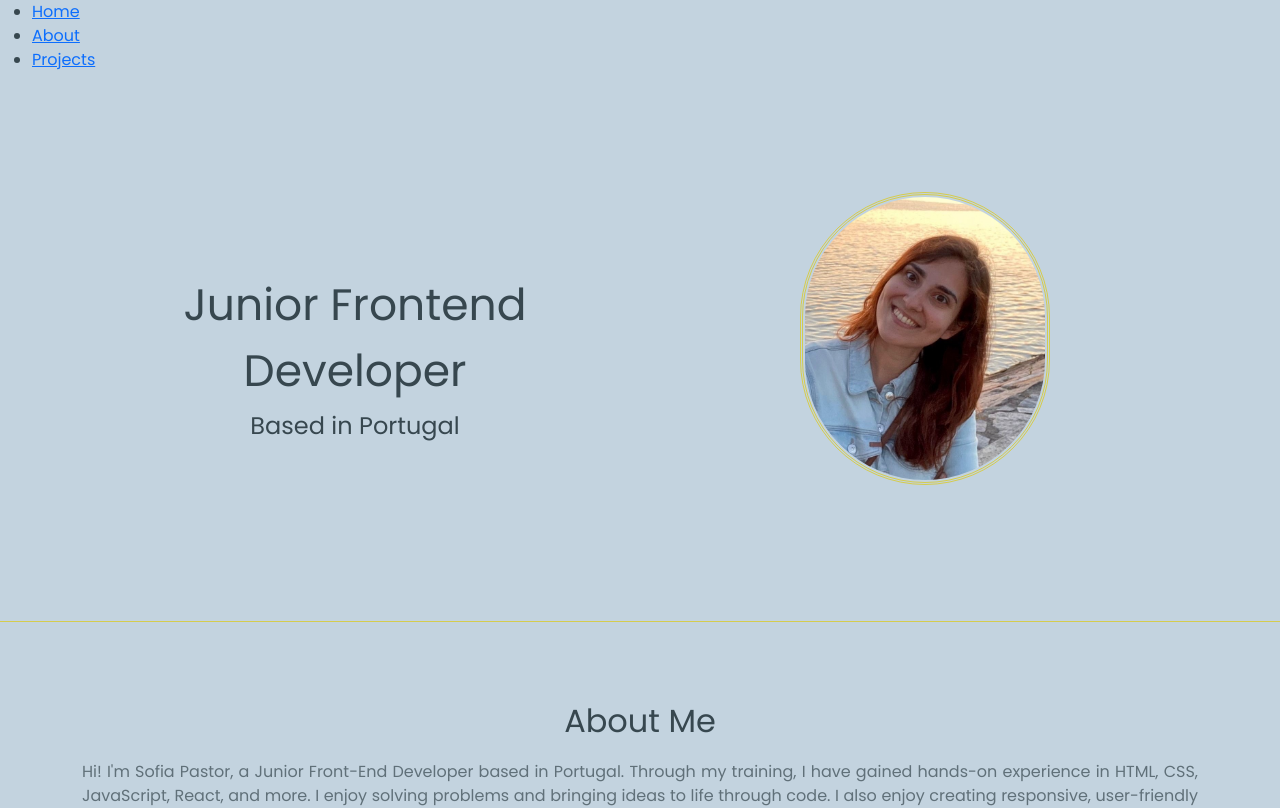
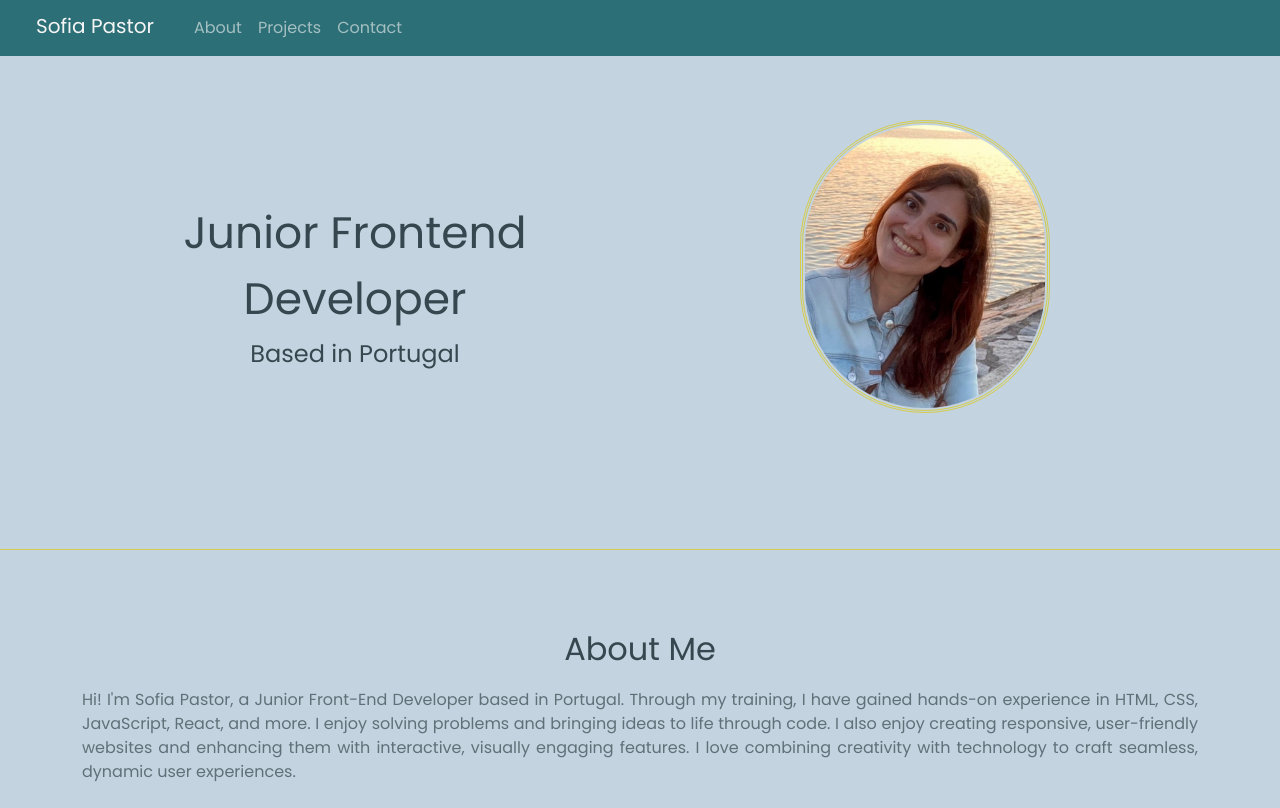
Before and after one commit to sofia-pastor/portfolio-sofia-pastor, a React (Vite) app: page / in a window 1280 px wide. Shown: the top 808 px of the page. Built offline with nearby package versions, Linux system fonts and the light colour scheme.

Commit message:
added Navbar.jsx and style

```diff
--- a/src/components/Navbar.jsx
+++ b/src/components/Navbar.jsx
@@ -1,21 +1,60 @@
-import { Link } from "react-router-dom";
+import { NavLink } from "react-router-dom";
+
+import "../styles/Navbar.css";
 
 export default function Navbar() {
   return (
-    <div className="Navbar">
-      <nav>
-        <ul>
-          <li>
-            <Link to="/">Home</Link>
-          </li>
-          <li>
-            <Link to="/about">About</Link>
-          </li>
-          <li>
-            <Link to="/projects">Projects</Link>
-          </li>
-        </ul>
-      </nav>
-    </div>
+    <nav className="navbar fixed-top navbar-expand-lg">
+      <div className="container-fluid">
+        <button
+          className="navbar-toggler"
+          type="button"
+          data-bs-toggle="collapse"
+          data-bs-target="#navbarNavAltMarkup"
+          aria-controls="navbarNavAltMarkup"
+          aria-expanded="false"
+          aria-label="Toggle navigation"
+        >
+          <span className="navbar-toggler-icon"></span>
+        </button>
+
+        <div className="collapse navbar-collapse" id="navbarNavAltMarkup">
+          <div className="navbar-nav">
+            <NavLink
+              to="/"
+              className={({ isActive }) =>
+                isActive
+                  ? "nav-link name-navbar ms-3 me-4 active"
+                  : "nav-link name-navbar ms-3 me-4"
+              }
+            >
+              Sofia Pastor
+            </NavLink>
+
+            <NavLink
+              to="/about"
+              className={({ isActive }) =>
+                isActive ? "nav-link active" : "nav-link"
+              }
+            >
+              About
+            </NavLink>
+
+            <NavLink
+              to="/projects"
+              className={({ isActive }) =>
+                isActive ? "nav-link active" : "nav-link"
+              }
+            >
+              Projects
+            </NavLink>
+
+            <a className="nav-link" href="/about#contact">
+              Contact
+            </a>
+          </div>
+        </div>
+      </div>
+    </nav>
   );
 }
--- a/src/pages/About.jsx
+++ b/src/pages/About.jsx
@@ -1,7 +1,7 @@
 export default function About() {
   return (
     <div className="About">
-      <h1>Welcome to About</h1>
+      <h1 className="mt-5">Welcome to About</h1>
     </div>
   );
 }
--- /dev/null
+++ b/src/styles/Navbar.css
@@ -0,0 +1,24 @@
+.navbar {
+  background-color: var(--primary-color);
+}
+
+.nav-link {
+  opacity: 0.6;
+  color: rgb(245, 245, 245);
+}
+
+.name-navbar {
+  color: rgb(245, 245, 245);
+  font-size: 20px;
+  line-height: 1;
+}
+
+.navbar .nav-link.active {
+  color: rgb(245, 245, 245);
+  opacity: 1;
+}
+
+.nav-link:hover {
+  color: rgb(245, 245, 245);
+  opacity: 1;
+}
```
Also changed, not shown: src/assets/profile-img-2.png (added).
